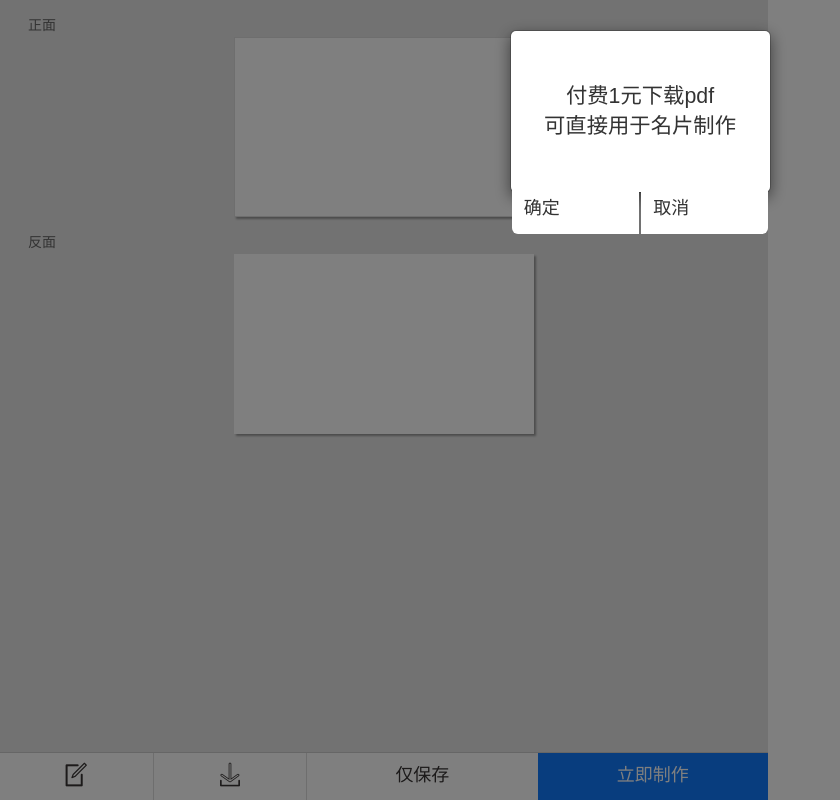
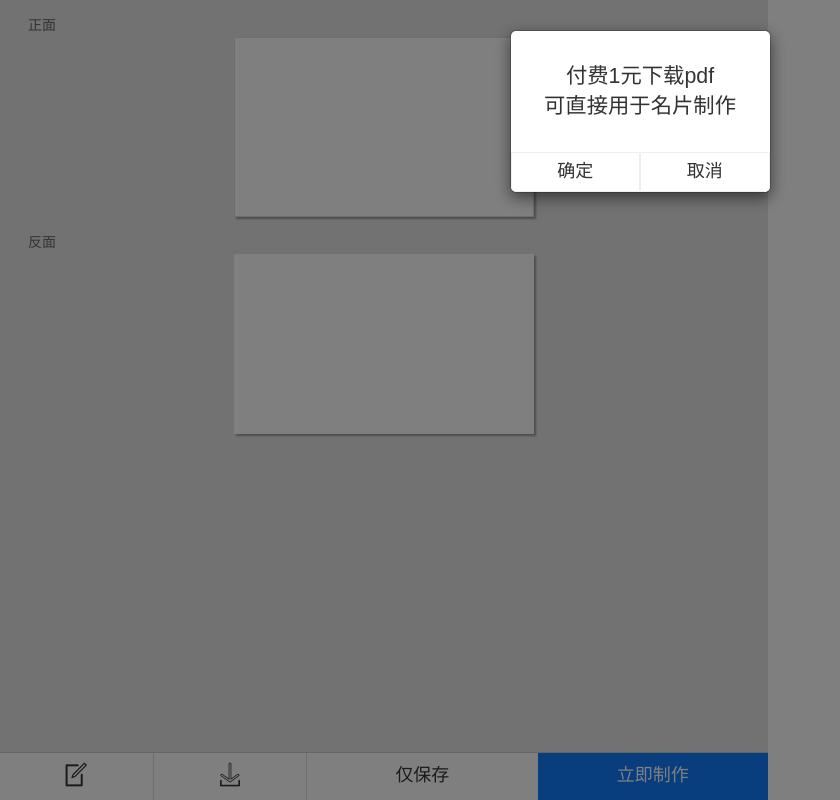
Before and after one commit to hanxiaomax/card_and_code, a Flask app: a page that uses app/templates/after_edit.html in a window 1280 px wide, after a click that opens the changed part. Shown: the whole page, without its empty margins (0-840 px from the left). Run offline with Flask 2, Linux system fonts and the light colour scheme; some libraries are stand-ins or nearby versions; some web fonts are replaced.

Commit message:
点击下载按钮

```diff
--- a/app/templates/after_edit.html
+++ b/app/templates/after_edit.html
@@ -71,13 +71,6 @@
         .icon-button:first-child {
         margin-left: 15px;
         }
-
-        .block-btn {
-        border-right: 1px solid #ddd;
-        height: 100%;
-        display: inline-block;
-        background-color: #fff;
-        }
         .block-btn a {
         display: block;
         width: 100%;
@@ -90,27 +83,11 @@
         color: #393535;
         font-size: 24px;
         }
-        .container-color{
-        height: 70px;
-        border: 1px solid #ddd;
-        width: 100%;
-        position: absolute;
-        bottom: 60px;
-        max-width: 768px;
-        }
+
         .describe-text{
        /* background-color:#E5E5E5;*/
         padding:15px  0 2px 28px;
         color:#666;
-        }
-        .card-style{
-        background-color: #ffffff;
-        padding-right: 7px;
-        padding-left:12px;
-        margin-right: 0px;
-        margin-bottom: 0px;
-        margin-left: 8px;
-        box-shadow: 1px 1px 1px #999;
         }
         .modal-content{
         width:261px;
@@ -119,36 +96,27 @@
         #note{
         font-size: 16pt;
         margin-top: 30px;
-        padding-top: 20px;
-        height: 113px;
-        }
-        .btn-block{
-        height: 50px;
-        border-radius: 0px 0px 0px 0px;
         }
         .btn-right{
             border-radius: 0px 0px 6px 0px;
+            border: 1px solid #eee;
+            display: block;
+            text-align: center;
+            width: 100%;
         }
         .btn-left{
             border-radius: 0px 0px 0px 6px;
+            border: 1px solid #eee;
+            display: block;
+            width: 100%;
+            text-align: center;
         }
+        .btnrow{
+            position: absolute;
+            bottom: 0px;
+            width: 100%;
 
-        /*.container{
-
-        }*/
-
-        .container {
-        width: 100%;
-        max-width: 768px;
-        margin: 0 auto;
-        padding-left:0;
-        padding-right: 0;
-        position: absolute;
-        top: 0px;
-        bottom: 0px;
-        background-color: #e5e5e5;
         }
-
         #mask{
             background:#000;
             opacity:0.5;
@@ -162,8 +130,9 @@
             display:none;
             color: #ffffff;
             font-size:16px;
-            border-radius: 5px 5px 5px 5px; }
-            #masktext{
+            border-radius: 5px 5px 5px 5px;
+        }
+        #masktext{
                 position: absolute;
                 top: 20%;
                 display: block;
@@ -173,7 +142,7 @@
                 padding-left: 20px;
                 padding-right: 20px;
                 text-align: center;
-            }
+        }
 
         </style>
     </head>
@@ -212,15 +181,19 @@
             <div class="modal fade" id="mymodal">
   <div class="modal-dialog">
     <div class="modal-content">
+        <center><p id="note">付费1元下载pdf</br>可直接用于名片制作</p></center>
+        <center>
+            <div class="btnrow">
+                <div class="width-50 pull-right ">
+                                    <button class="btn btn-default btn-right" data-dismiss="modal">取消</button>
+                </div>
+                <div class="width-50 pull-left ">
+                                    <button class="btn btn-default btn-left">确定</button>
+                </div>
+            </div>
+        </center>
 
-                            <center><p id="note">付费1元下载pdf</br>可直接用于名片制作</p></center>
-                            <div class="width-50 pull-right">
-                                <button class="btn btn-default btn-block btn-right" data-dismiss="modal">取消</button>
-                            </div>
-                            <div class="width-50 pull-left">
-                                <button class="btn btn-default btn-block btn-left">确定</button>
-                            </div>
-                        </div>
+     </div>
     </div><!-- /.modal-content -->
   </div><!-- /.modal-dialog -->
 </div><!-- /.modal -->
```
Also changed, not shown: app.db.
